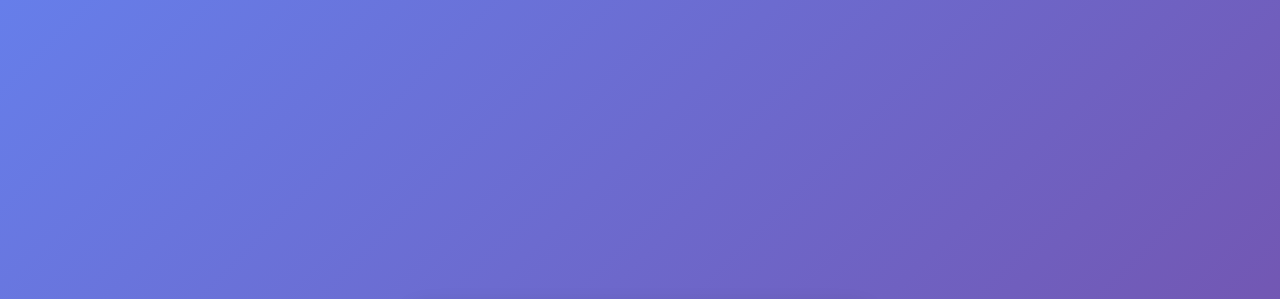
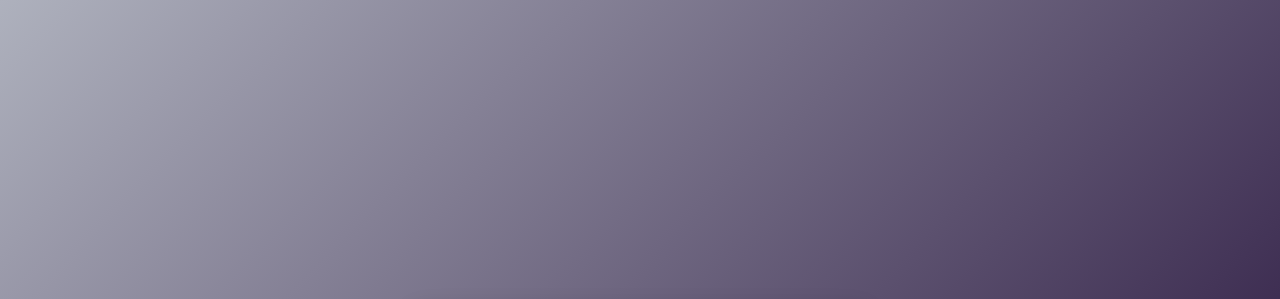
Before and after one commit to hamdanwaseem000-maker/js-assignment-10, a plain HTML site: page index.html in a window 1280 px wide. Shown: the top 299 px of the page. Drawn offline with Linux system fonts and the light colour scheme.

Commit message:
third commit

```diff
--- a/style.css
+++ b/style.css
@@ -1,7 +1,7 @@
 
 body {
     font-family: Arial, sans-serif;
-    background: linear-gradient(135deg, #667eea, #764ba2);
+    background: linear-gradient(135deg, #aeb1bd, #1b0531);
     display: flex;
     justify-content: center;
     align-items: center;
```
